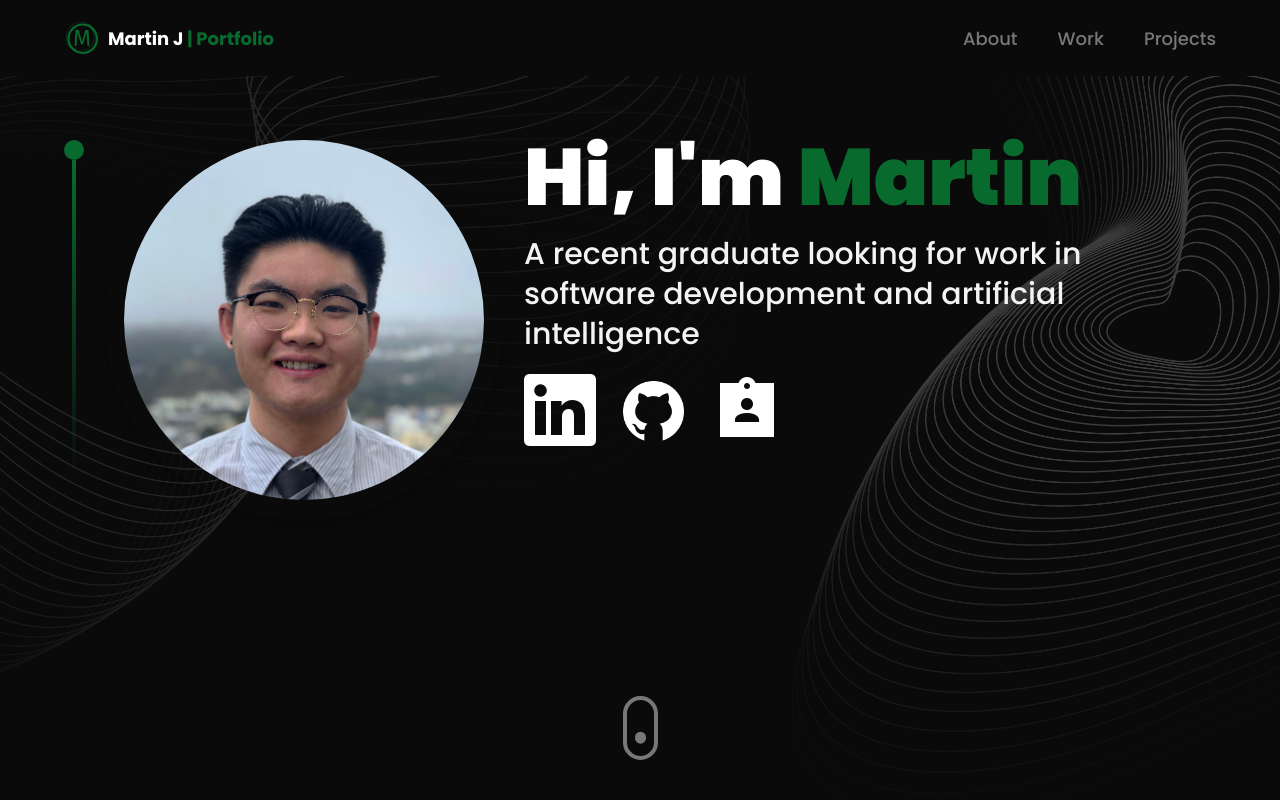
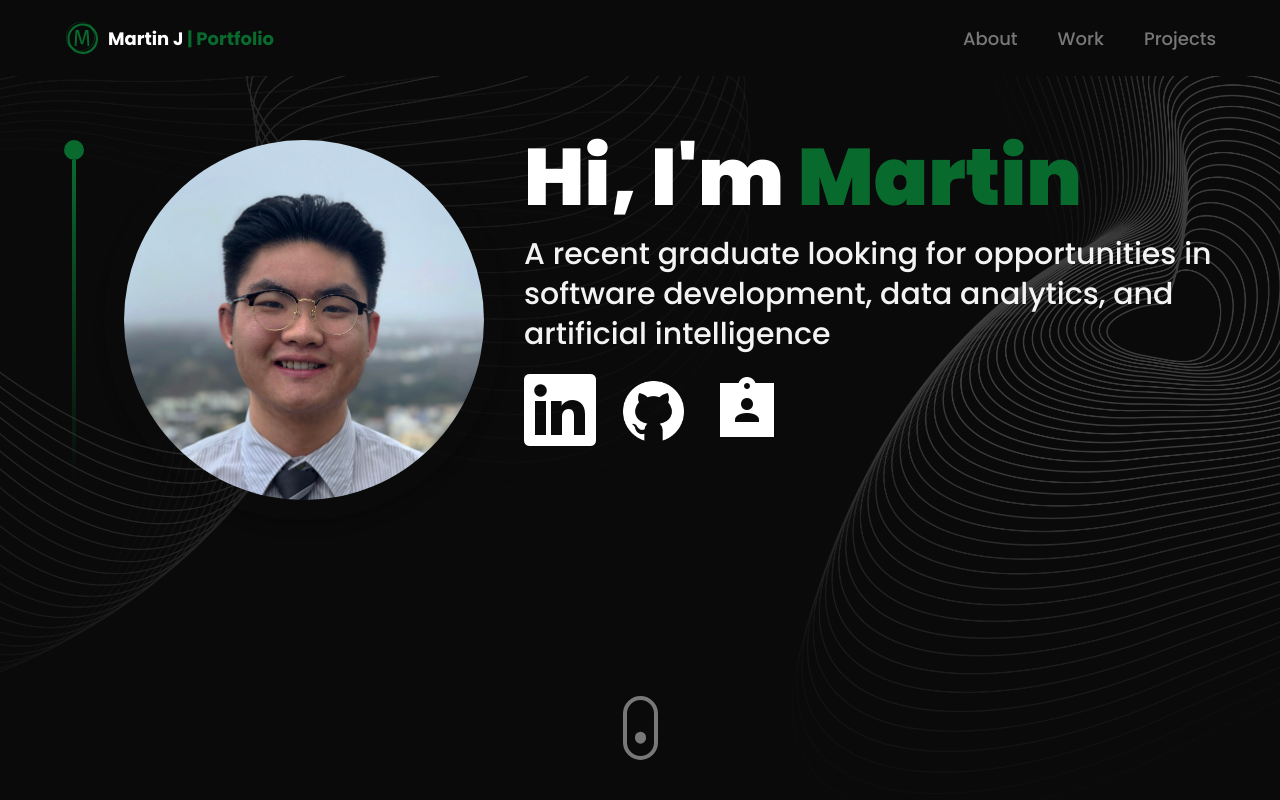
Before and after one commit to MarrtinJ/martinj-portfolio, a React (Vite) app: page / in a window 1280 px wide. Shown: the top 800 px of the page. Built offline with nearby package versions, Linux system fonts and the light colour scheme.

Commit message:
updated resume url

```diff
--- a/src/components/Hero.jsx
+++ b/src/components/Hero.jsx
@@ -23,8 +23,8 @@ const Hero = () => {
             Hi, I'm <span className='text-logo-green'>Martin</span>
           </h1>
           <p className={`${styles.heroSubText} mt-2 text-white-100`}>
-            A recent graduate looking for work in <br className='sm:block hidden' />
-            software development and artificial intelligence
+            A recent graduate looking for opportunities in <br className='sm:block hidden' />
+            software development, data analytics, and artificial intelligence
           </p>
           <div className="flex flex-row py-5 gap-5">
             <a
@@ -44,7 +44,7 @@ const Hero = () => {
                 alt="github" />
             </a>
             <a
-              href="https://drive.google.com/file/d/1bCct3d4DmXEJEo1FmSzffXiwqM4Z3fN5/view?usp=sharing"
+              href="https://drive.google.com/file/d/1QfUwSsmzr_TAdq0a4ebvRrpp6hlyGU5S/view?usp=sharing"
               target="_blank">
               <img
                 src={resume_icon}
```
